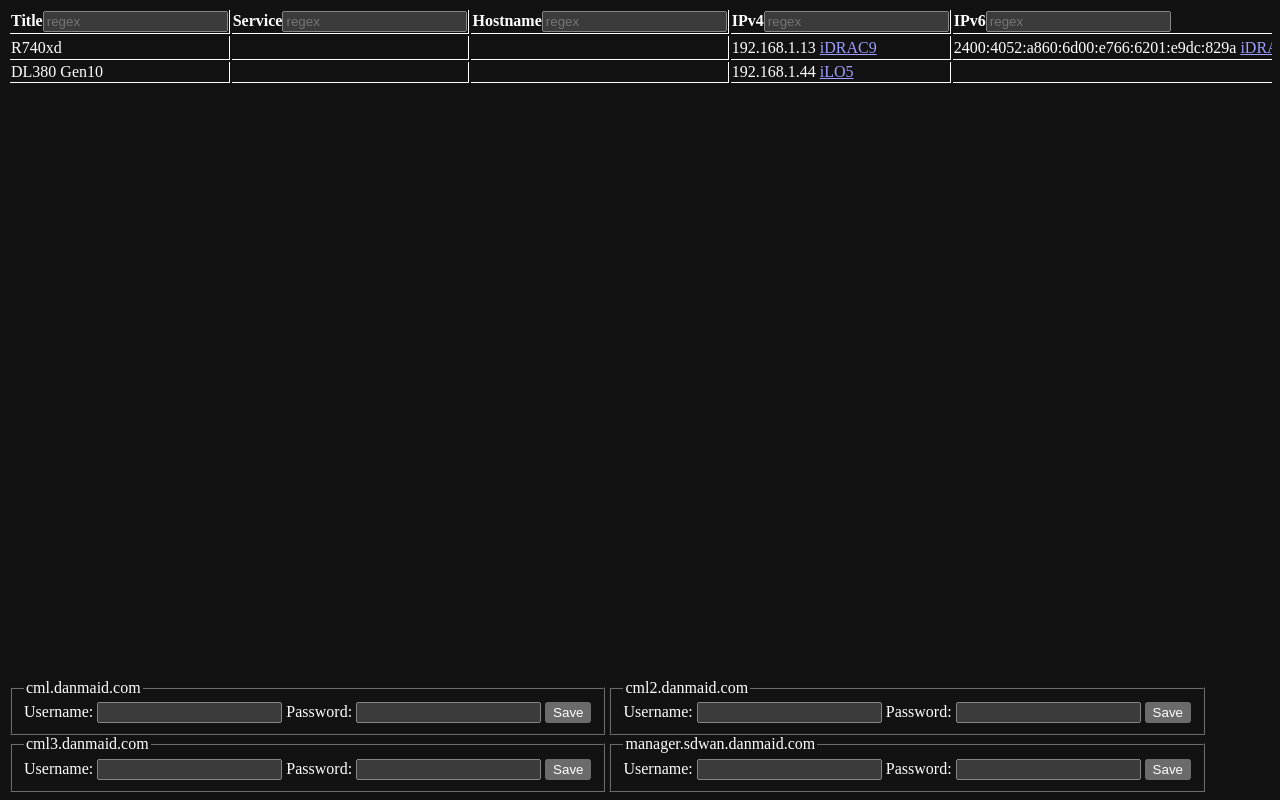
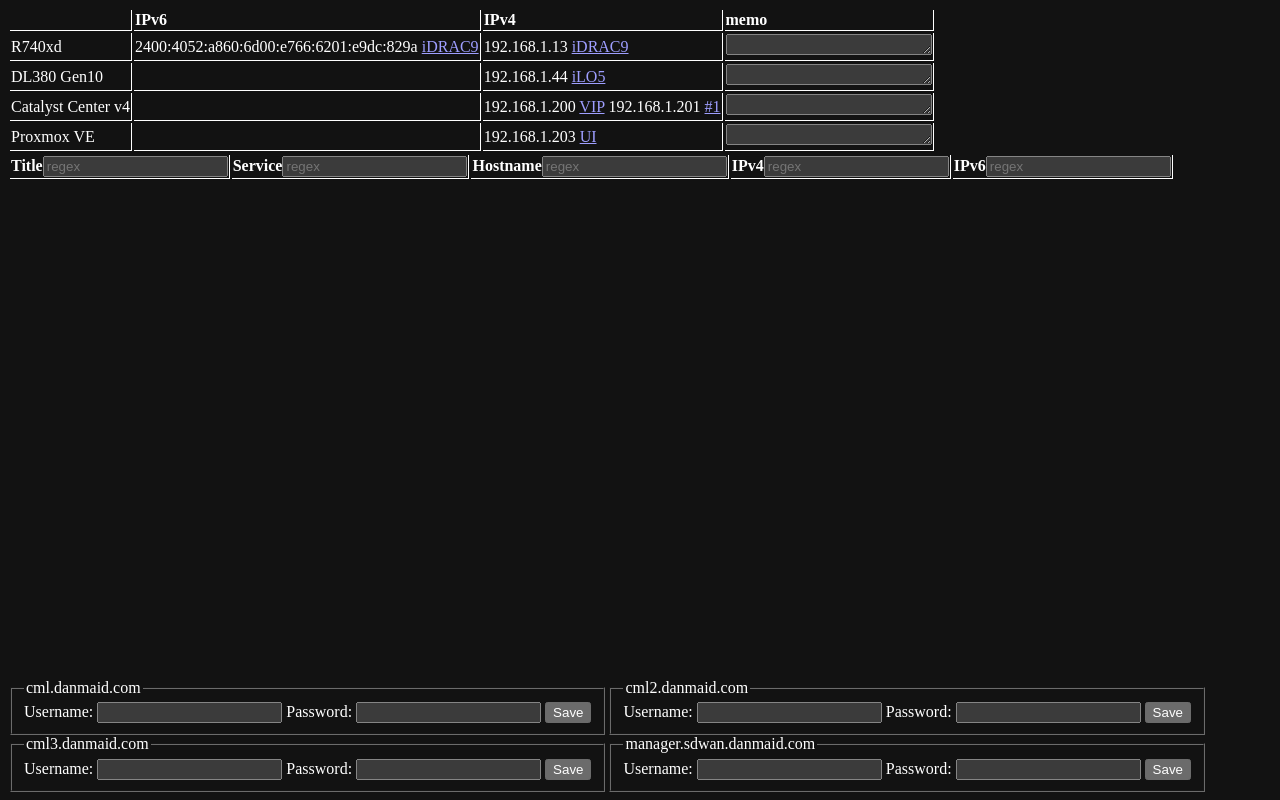
Before and after one commit to danmaid/labo.danmaid.com, a plain HTML site: page index.html in a window 1280 px wide. Drawn offline with Linux system fonts and the light colour scheme.

Commit message:
雑メモ

```diff
--- a/index.html
+++ b/index.html
@@ -25,6 +25,107 @@
 </head>
 
 <body class="full-screen" style="padding: 8px; display: flex; flex-direction: column;">
+  <div>
+    <table>
+      <thead>
+        <tr>
+          <th></th>
+          <th>IPv6</th>
+          <th>IPv4</th>
+          <th>memo</th>
+        </tr>
+      </thead>
+      <tbody>
+        <tr id="7b27723e-e36c-41a7-9307-e160fe0fa1f0">
+          <td>R740xd</td>
+          <td>2400:4052:a860:6d00:e766:6201:e9dc:829a
+            <a href="https://[2400:4052:a860:6d00:e766:6201:e9dc:829a]" target="_blank">iDRAC9</a>
+          </td>
+          <td>192.168.1.13
+            <a href="https://192.168.1.13" target="_blank">iDRAC9</a>
+          </td>
+          <td>
+            <textarea rows="1" style="field-sizing: content; min-width: 15em"></textarea>
+            <script>
+              {
+                const parent = document.currentScript.parentElement
+                const id = parent.closest('[id]').id
+                const textarea = parent.querySelector('textarea')
+                textarea.value = localStorage.getItem(id) || ''
+                textarea.addEventListener('input', () => {
+                  localStorage.setItem(id, textarea.value)
+                })
+              }
+            </script>
+          </td>
+        </tr>
+        <tr id="9f7b44f1-4267-492f-a9fc-49451863b1dd">
+          <td>DL380 Gen10</td>
+          <td></td>
+          <td>192.168.1.44
+            <a href="https://192.168.1.44" target="_blank">iLO5</a>
+          </td>
+          <td>
+            <textarea rows="1" style="field-sizing: content; min-width: 15em"></textarea>
+            <script>
+              {
+                const parent = document.currentScript.parentElement
+                const id = parent.closest('[id]').id
+                const textarea = parent.querySelector('textarea')
+                textarea.value = localStorage.getItem(id) || ''
+                textarea.addEventListener('input', () => {
+                  localStorage.setItem(id, textarea.value)
+                })
+              }
+            </script>
+          </td>
+        </tr>
+        <tr id="62dc756f-0bbe-4c08-85e3-61d61d48a8b6">
+          <td>Catalyst Center v4</td>
+          <td></td>
+          <td>192.168.1.200
+            <a href="https://192.168.1.200" target="_blank">VIP</a>
+            192.168.1.201
+            <a href="https://192.168.1.201" target="_blank">#1</a>
+          </td>
+          <td>
+            <textarea rows="1" style="field-sizing: content; min-width: 15em"></textarea>
+            <script>
+              {
+                const parent = document.currentScript.parentElement
+                const id = parent.closest('[id]').id
+                const textarea = parent.querySelector('textarea')
+                textarea.value = localStorage.getItem(id) || ''
+                textarea.addEventListener('input', () => {
+                  localStorage.setItem(id, textarea.value)
+                })
+              }
+            </script>
+          </td>
+        </tr>
+        <tr id="ead382f4-1287-44c7-851e-e9f04e8970e3">
+          <td>Proxmox VE</td>
+          <td></td>
+          <td>192.168.1.203
+            <a href="https://192.168.1.203:8006" target="_blank">UI</a>
+          </td>
+          <td>
+            <textarea rows="1" style="field-sizing: content; min-width: 15em"></textarea>
+            <script>
+              {
+                const parent = document.currentScript.parentElement
+                const id = parent.closest('[id]').id
+                const textarea = parent.querySelector('textarea')
+                textarea.value = localStorage.getItem(id) || ''
+                textarea.addEventListener('input', () => {
+                  localStorage.setItem(id, textarea.value)
+                })
+              }
+            </script>
+          </td>
+        </tr>
+    </table>
+  </div>
   <div style="flex: 1; overflow: auto;">
     <table>
       <thead style="position: sticky; top: 0; background-color: canvas;">
@@ -37,29 +138,6 @@
         </tr>
       </thead>
       <tbody>
-        <tr>
-          <td>R740xd</td>
-          <td></td>
-          <td></td>
-          <td>192.168.1.13
-            <a href="http://192.168.1.13" target="_blank">iDRAC9</a>
-          </td>
-          <td>2400:4052:a860:6d00:e766:6201:e9dc:829a
-            <a href="http://[2400:4052:a860:6d00:e766:6201:e9dc:829a]" target="_blank">iDRAC9</a>
-          </td>
-          <td>
-            <button>Credentials</button>
-          </td>
-        </tr>
-        <tr>
-          <td>DL380 Gen10</td>
-          <td></td>
-          <td></td>
-          <td>192.168.1.44
-            <a href="http://192.168.1.44" target="_blank">iLO5</a>
-          </td>
-          <td></td>
-        </tr>
       </tbody>
       <tbody>
         <template>
```
